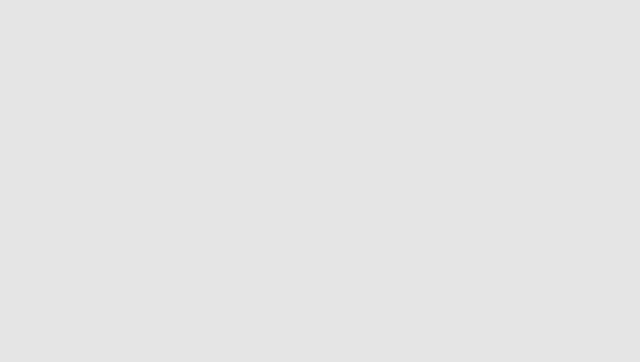
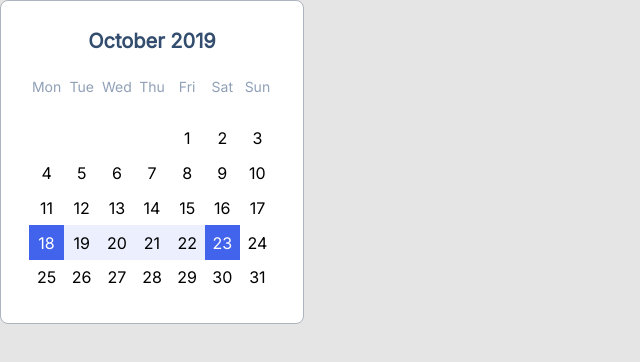
Before and after one commit to maksimov-as2/htmlcss-20210812_maksimov-as2, a website: page 05-lection3/03-calendar/index.html in a window 1280 px wide. Shown: the whole page, without its empty margins (0-640 px from the left). Drawn offline with Linux system fonts and the light colour scheme.

Commit message:
calendar styles implemented

```diff
--- a/05-lection3/03-calendar/calendar.css
+++ b/05-lection3/03-calendar/calendar.css
@@ -0,0 +1,72 @@
+.ical_preview {
+    width: 304px;
+    height: 324px;
+}
+
+.ical {
+    padding: 28px;
+    gap: 24px;
+    background: var(--white);
+    border: 1px solid var(--grey-3);
+    box-sizing: border-box;
+    border-radius: 8px;
+    display: flex;
+    flex-direction: column;
+}
+
+.ical__title {
+    font-style: normal;
+    font-weight: 600;
+    font-size: 20px;
+    line-height: 24px;
+    color: #334D6E;
+    align-self: center;
+}
+
+.ical__legend {
+    display: grid;
+    grid-template-columns: repeat(7, 1fr);
+    justify-items: center;
+    align-items: center;
+}
+
+.ical__legend-item {
+    font-style: normal;
+    font-weight: normal;
+    font-size: 14px;
+    line-height: 20px;
+    color: #90A0B7;
+}
+
+.ical__data-item {
+    display: grid;
+    justify-items: center;
+    align-items: center;
+}
+
+.ical__data-text {
+    font-family: Source Sans Pro;
+    font-style: normal;
+    font-weight: normal;
+    font-size: 16px;
+    line-height: 20px;
+    color: #334D6E;
+}
+
+.ical__data-item__selection-point {
+    background: var(--blue);
+    color: var(--white);
+}
+
+.ical__data-item__selection-body {
+    background: rgba(160, 177, 245, 0.2);
+}
+
+.ical__data {
+    flex-grow: 1;
+    display: grid;
+    grid-template-columns: repeat(7, 1fr);
+    grid-template-rows: repeat(5,1fr);
+    justify-items: stretch;
+    align-items: stretch;
+ }
--- a/05-lection3/03-calendar/index.html
+++ b/05-lection3/03-calendar/index.html
@@ -7,6 +7,54 @@
         <title>Calendar</title>
     </head>
     <body>
-
+        <div class="ical ical_preview">
+            <div class="ical__title">October 2019</div>
+            <div class="ical__legend">
+                <div class="ical__legend-item">Mon</div>
+                <div class="ical__legend-item">Tue</div>
+                <div class="ical__legend-item">Wed</div>
+                <div class="ical__legend-item">Thu</div>
+                <div class="ical__legend-item">Fri</div>
+                <div class="ical__legend-item">Sat</div>
+                <div class="ical__legend-item">Sun</div>
+            </div>
+            <div class="ical__data">
+                <div class="ical__data-item"></div>
+                <div class="ical__data-item"></div>
+                <div class="ical__data-item"></div>
+                <div class="ical__data-item"></div>
+                <div class="ical__data-item">1</div>
+                <div class="ical__data-item">2</div>
+                <div class="ical__data-item">3</div>
+                <div class="ical__data-item">4</div>
+                <div class="ical__data-item">5</div>
+                <div class="ical__data-item">6</div>
+                <div class="ical__data-item">7</div>
+                <div class="ical__data-item">8</div>
+                <div class="ical__data-item">9</div>
+                <div class="ical__data-item">10</div>
+                <div class="ical__data-item">11</div>
+                <div class="ical__data-item">12</div>
+                <div class="ical__data-item">13</div>
+                <div class="ical__data-item">14</div>
+                <div class="ical__data-item">15</div>
+                <div class="ical__data-item">16</div>
+                <div class="ical__data-item">17</div>
+                <div class="ical__data-item ical__data-item__selection-point">18</div>
+                <div class="ical__data-item ical__data-item__selection-body">19</div>
+                <div class="ical__data-item ical__data-item__selection-body">20</div>
+                <div class="ical__data-item ical__data-item__selection-body">21</div>
+                <div class="ical__data-item ical__data-item__selection-body">22</div>
+                <div class="ical__data-item ical__data-item__selection-point">23</div>
+                <div class="ical__data-item">24</div>
+                <div class="ical__data-item">25</div>
+                <div class="ical__data-item">26</div>
+                <div class="ical__data-item">27</div>
+                <div class="ical__data-item">28</div>
+                <div class="ical__data-item">29</div>
+                <div class="ical__data-item">30</div>
+                <div class="ical__data-item">31</div>
+            </div>
+        </div>
     </body>
 </html>
--- a/assets/fonts/fonts.css
+++ b/assets/fonts/fonts.css
@@ -1,2 +1,3 @@
 @import url('https://fonts.googleapis.com/css2?family=Roboto:ital,wght@0,100;0,300;0,400;0,500;0,700;0,900;1,100;1,300;1,400;1,500;1,700;1,900&display=swap');
 @import url('https://fonts.googleapis.com/css2?family=Inter&display=swap');
+@import url('https://fonts.googleapis.com/css2?family=Source+Sans+Pro&display=swap');
```
